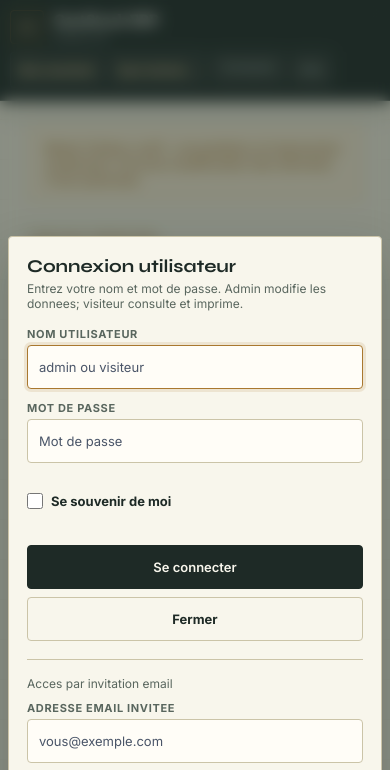
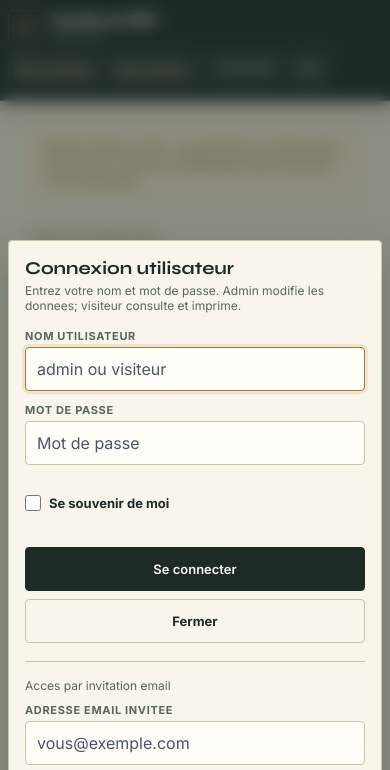
Before and after one commit to sajadcherif01/geststock-erp, an Electron app: page index.html in a window 390 px wide. Shown: the top 770 px of the page. Drawn offline with nearby package versions, Linux system fonts and the light colour scheme; no server answers.

Commit message:
Improve phone touch layout

```diff
--- a/style.css
+++ b/style.css
@@ -899,6 +899,19 @@
   .card,.table-wrap,.modal-box{border-radius:var(--radius)}
 }
 
+/* Phone touch and safe-area refinements. */
+@media(max-width:760px){
+  html{-webkit-text-size-adjust:100%}
+  body{overflow-x:hidden;padding-bottom:env(safe-area-inset-bottom)}
+  button,input,select,textarea{touch-action:manipulation}
+  .topbar{padding-left:max(8px,env(safe-area-inset-left));padding-right:max(8px,env(safe-area-inset-right))}
+  .main-tabs,.topbar-right,.side,.table-wrap{-webkit-overflow-scrolling:touch;overscroll-behavior-x:contain}
+  .table-wrap{touch-action:pan-x}
+  input,select,textarea{font-size:16px!important}
+  .modal-overlay{padding:8px max(8px,env(safe-area-inset-right)) calc(8px + env(safe-area-inset-bottom)) max(8px,env(safe-area-inset-left))}
+  .modal-box{max-height:calc(100dvh - 16px - env(safe-area-inset-bottom));padding:16px}
+}
+
 
 /* ===== GESTSTOCK PRINT THEME - STYLE ONLY ===== */
 @media print{
```
